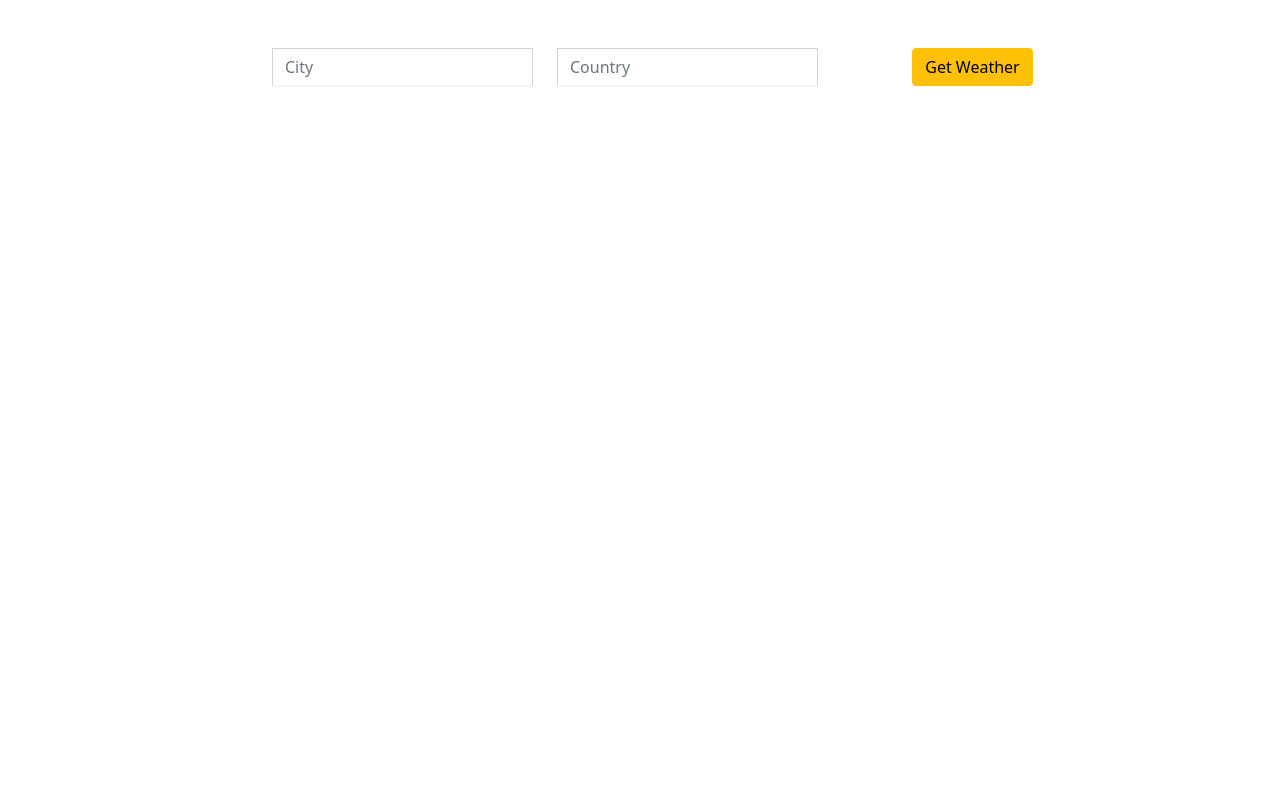
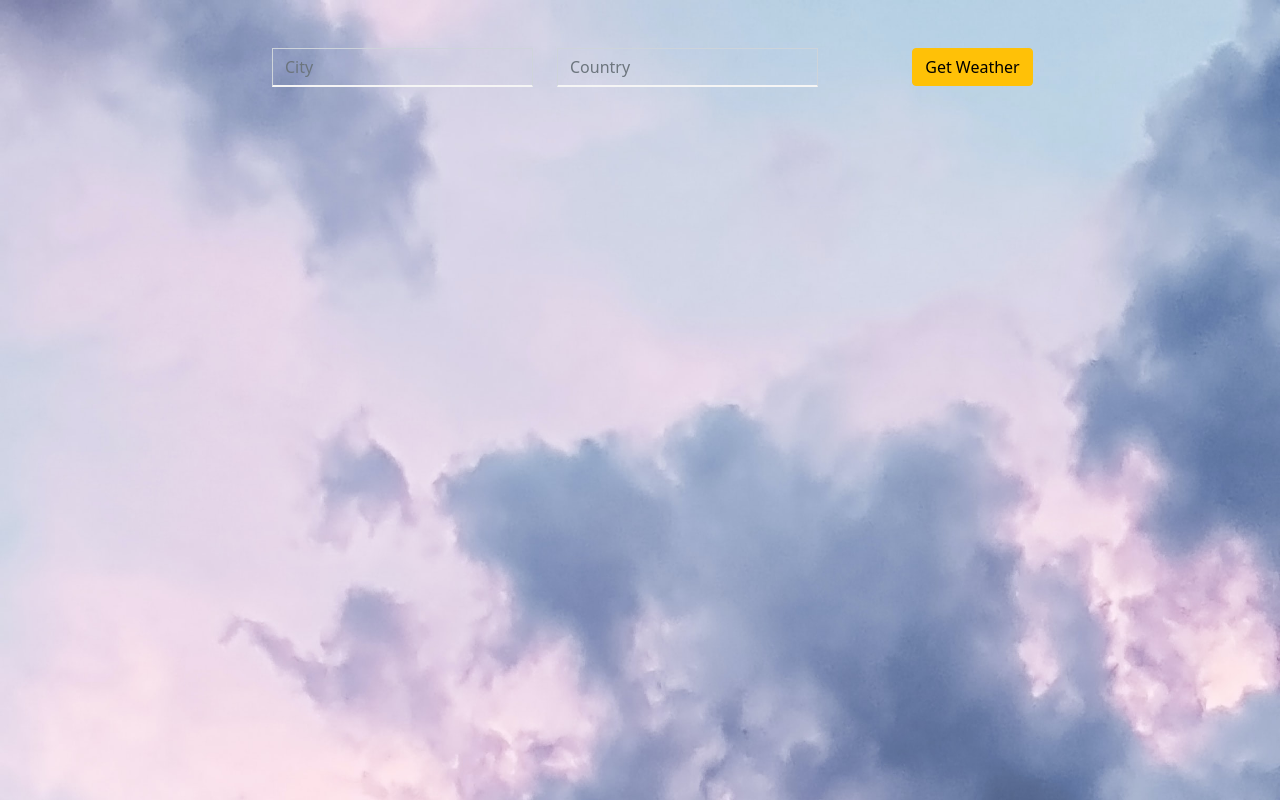
Before and after one commit to evangelinedrink/Weather-App, a React (Create React App) app: page / in a window 1280 px wide. Built offline with nearby package versions, Linux system fonts and the light colour scheme; some icons are missing.

Commit message:
Cloud Background for App

```diff
--- a/src/App.js
+++ b/src/App.js
@@ -105,7 +105,7 @@ getWeather= async (event) => { //Specifying the event in the parameters because
       temp_max: this.calFahrenheit(response.main.temp_max), //Converting the maximum temperature from Kelvin to Fahrenheit
       temp_min: this.calFahrenheit(response.main.temp_min), //Converting the minimum temperature from Kelvin to Fahrenheit
       description: response.weather[0].description, //This gets the first value of the weather array, which is the description of the weather (this can be seen in the Object tab in the Console, which is gotten from the Open Weather app)
-
+      error: false,  //When the city and country is specified, the error will be set as false. This will also reset the error message if initially the user didn't specify the city and country, the error message will disappear.
     });
     //Calling the get_WeatherIcon() method and specifying in the parameter the this.weatherIcon (which is obtained from OpenWeather for that city)
     this.get_WeatherIcon(this.weatherIcon, response.weather[0].id) //First Parameter is what will be placed in the get_WeatherIcon() method.  The first parameter for get_WeatherIcon() is icon and the second parameter is rangeID (looking at the Console,the weather condition ID is found in weather array, index 0, and then id). We have to use response because this is what we get from fetching the data from Open Weather
--- a/src/index.css
+++ b/src/index.css
@@ -5,6 +5,8 @@ body {
     sans-serif;
   -webkit-font-smoothing: antialiased;
   -moz-osx-font-smoothing: grayscale;
+  background: url("./Clouds.jpg") ; /*Using the Clouds image as the background*/
+  background-size: cover; /*cover will cover the entire space of the app.*/
 }
 
 code {
```
Also changed, not shown: src/Clouds.jpg (added).
